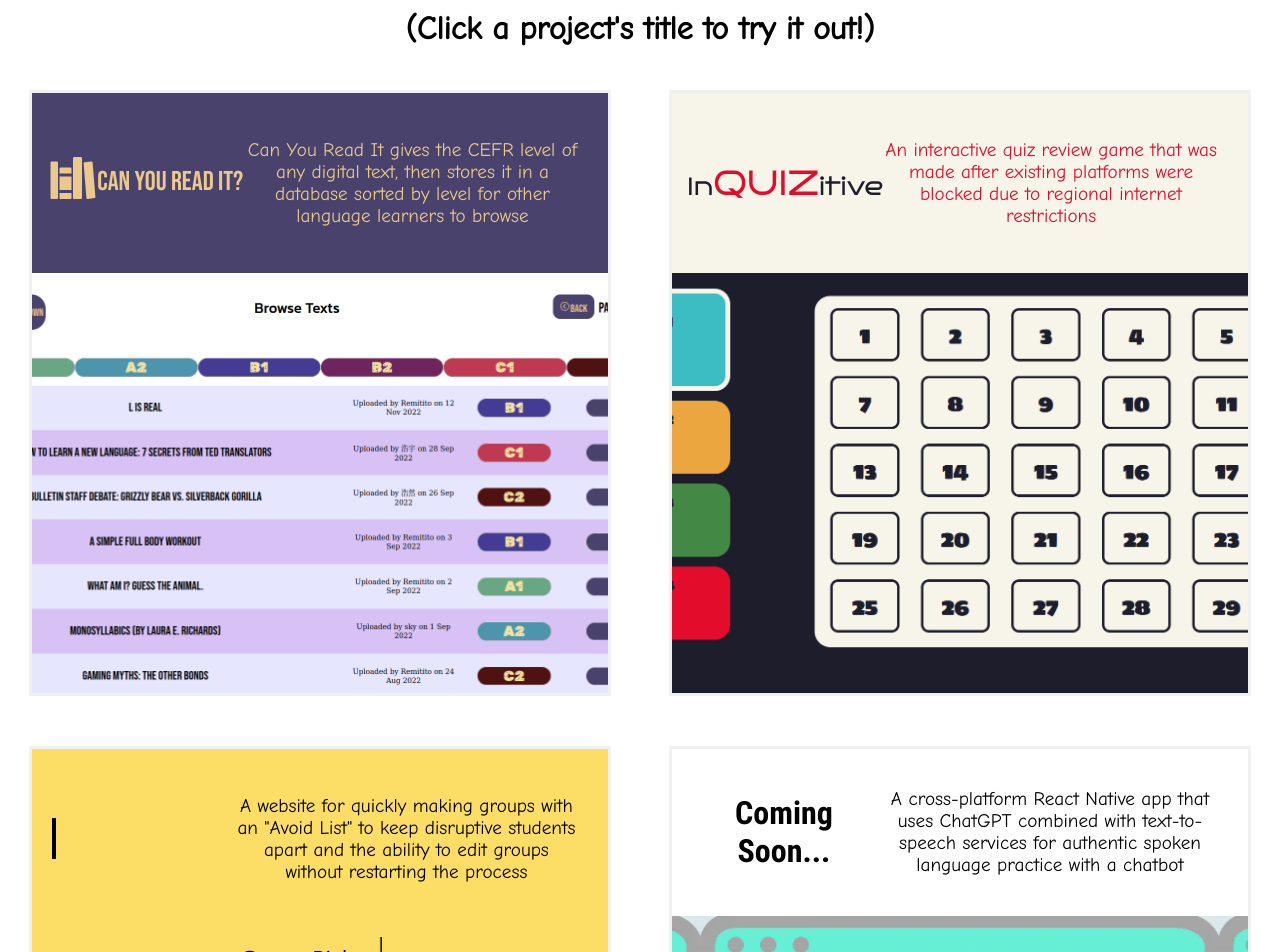
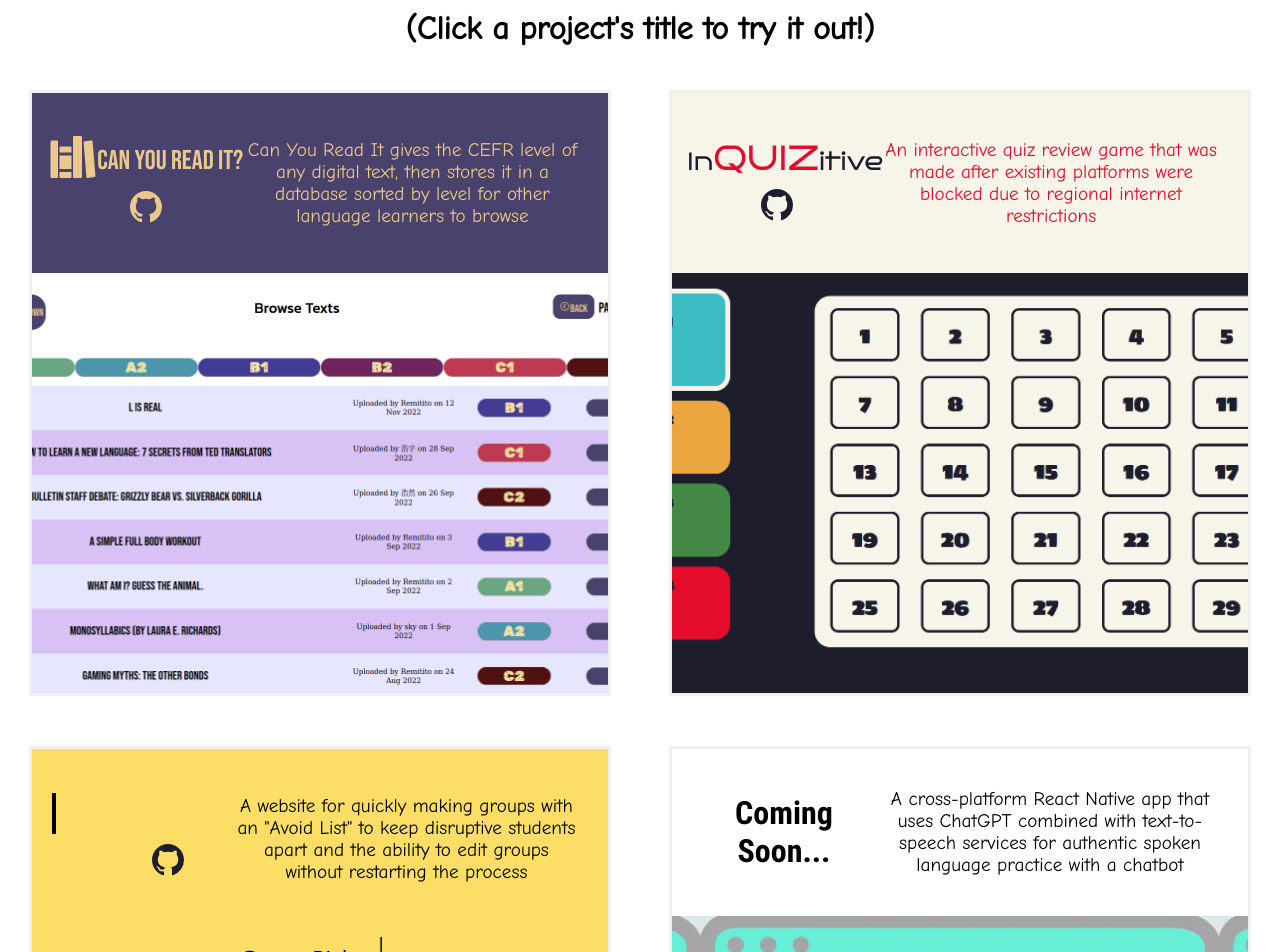
Before and after one commit to Remitito/portfolio, a React (Vite) app: page / in a window 1280 px wide. Shown: the part 1960-2912 px from the top of the page. Built offline with nearby package versions, Linux system fonts and the light colour scheme.

Commit message:
Added Githubs for projects

```diff
--- a/src/assets/Projects.css
+++ b/src/assets/Projects.css
@@ -199,6 +199,7 @@
     animation: cursor infinite, typing 7s infinite steps(16);
     white-space: nowrap;
     overflow: hidden;
+    width: 160px;
 }
 
     @keyframes cursor{
@@ -254,12 +255,43 @@
 .projectTwoLink, .projectThreeLink, .projectFourLink {
     text-decoration: none;
 }
+
 .projectOneInfo, .projectTwoInfo, .projectThreeInfo, .projectFourInfo {
     font-family: 'Comic';
     font-size: 1.2rem;
     margin-right: 5%;
     width: 60%;
 }
+
+.gitLogoOne {
+    color: #ebc88b;
+    transition: 0.2s ease-in;
+}
+
+.gitLogoOne:hover {
+    color: #9c7e38;
+    transition: 0.3s ease-in;
+}
+.gitLogoTwo {
+    color: #1d1d2c;
+    margin-top: 10px;
+    transition: 0.2s ease-in;
+}
+.gitLogoTwo:hover {
+    color: #E40C2B;
+    transition: 0.3s ease-in;
+}
+.gitLogoThree {
+    color: #1d1d2c;
+    margin-top: 10px;
+    margin-left: 120px;
+    transition: 0.2s ease-in;
+}
+.gitLogoThree:hover {
+    color:#51c3fc;
+    transition: 0.3s ease-in;
+}
+
 
   @media screen and (max-width: 1000px) {
         .projectsTable {
--- a/src/components/Projects.jsx
+++ b/src/components/Projects.jsx
@@ -3,6 +3,7 @@ import '../assets/Projects.css'
 import { Link } from 'react-scroll';
 import canYouReadIt from '../assets/videos/canYouReadIt.mp4'
 import {IoLibrarySharp} from 'react-icons/io5'
+import {BsGithub } from "react-icons/bs";
 
 const Projects = () => {
     return (
@@ -16,12 +17,17 @@ const Projects = () => {
                 <div className='projectsTable'>
                     <div className='projectCont'>
                         <div className='projectHeaderOne'>
+                            <div className='projectTitleCont'>
                                 <a className='projectOneLink' href='https://can-you-read-it-atd5.onrender.com/'>
                                     <div className='iconAndTextOne'>
                                         <IoLibrarySharp className='projectOneLogo' />
                                         <label className='projectOneLabel'>CAN YOU READ IT?</label>
                                     </div>
                                 </a>
+                                <a href='https://github.com/Remitito/cyri-client'>
+                                    <BsGithub className='gitLogoOne'/>
+                                </a>
+                            </div>
                             <label className='projectOneInfo'>
                                 Can You Read It gives the CEFR level of any digital text, then stores it in a database sorted by level for other language learners to browse
                             </label>
@@ -30,6 +36,7 @@ const Projects = () => {
                     </div>
                     <div className='projectCont'>
                         <div className='projectHeaderTwo'>
+                            <div className='projectTitleCont'>
                                 <a className='projectTwoLink' href='https://inquizitive-l7wp.onrender.com/'>
                                     <div className='inquizitiveTitle'>
                                         <label className='inAndItive'>In</label>
@@ -37,6 +44,10 @@ const Projects = () => {
                                         <label className='inAndItive'>itive</label>
                                     </div>
                                 </a>
+                                <a href='https://github.com/Remitito/quiz-game-client'>
+                                    <BsGithub className='gitLogoTwo'/>
+                                </a>
+                            </div>
                             <label className='projectTwoInfo'>
                                     An interactive quiz review game that was made after existing platforms were blocked due to regional internet restrictions
                             </label>
@@ -45,9 +56,16 @@ const Projects = () => {
                     </div>
                     <div className='projectCont'>
                             <div className='projectHeaderThreeCont'>
+                                <div className='projectTitleCont'>
+                                    <div style={{width: '100px'}}>
                                         <a className='projectThreeLink' href='https://remitito.github.io/group-picker/'>
                                             <div className='projectHeaderThree'>Group Picker</div>
                                         </a>
+                                    </div>
+                                        <a href='https://github.com/Remitito/group-picker'>
+                                            <BsGithub className='gitLogoThree'/>
+                                        </a>
+                                </div>
                             <label className='projectThreeInfo'>
                                     A website for quickly making groups with an "Avoid List" to keep disruptive students apart and the ability to edit groups without restarting the process
                             </label>
```
Also changed, not shown: 1 other file (tests, documents, lock files or other folders). Lines whose indentation alone changed are shown as unchanged.
